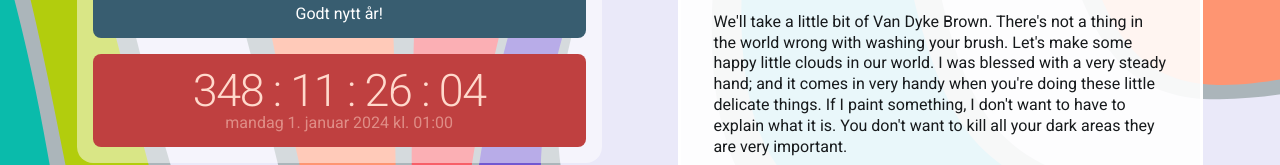
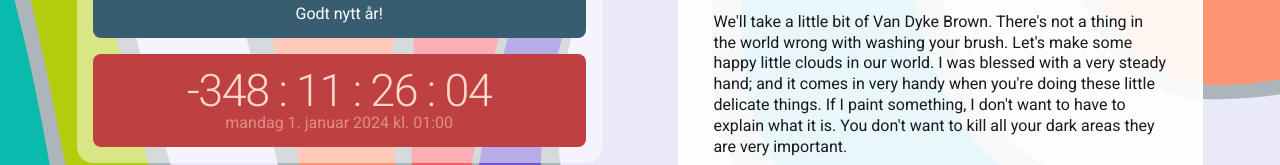
Before and after one commit to christian2022-kodehode/winter-project-2022, a React (Create React App) app: page / in a window 1280 px wide. Shown: the part 355-520 px from the top of the page. Built offline with nearby package versions, Linux system fonts and the light colour scheme.

Commit message:
Fixed some adjustments for time zone.

```diff
--- a/src/components/Timer.jsx
+++ b/src/components/Timer.jsx
@@ -1,37 +1,43 @@
 import { useState, useEffect } from "react"
 
-export default function Timer (props) {
+export default function Timer( props ) {
 
-	function getTimeRemaining (time = props.channel.time) {
-		const total = Date.parse(time) - Date.parse(new Date())
-		const days		= Math.floor((total / 1000 / 60 / 60 / 24) % 365).toString().padStart(3,0)
-		const hours		= Math.floor((total / 1000 / 60 / 60) % 24).toString().padStart(2,0)
-		const minutes	= Math.floor((total / 1000 / 60) % 60).toString().padStart(2,0)
-		const seconds	= Math.floor((total / 1000) % 60).toString().padStart(2,0)
+	// Take provided time and adjust for user's time zone
+	const offsetTime = ( new Date().getTimezoneOffset() * 1000 * 60 ) + Date.parse( props.channel.time )
+
+	// Format time into a human readable countdown string
+	function getTimeRemaining(time = offsetTime) {
+		const total = time - Date.parse( new Date() )
+		const days		= Math.floor( ( total / 1000 / 60 / 60 / 24 ) % 365 ).toString().padStart( 3,0 )
+		const hours		= Math.floor( ( total / 1000 / 60 / 60 ) % 24 ).toString().padStart( 2,0 )
+		const minutes	= Math.floor( ( total / 1000 / 60 ) % 60 ).toString().padStart( 2,0 )
+		const seconds	= Math.floor( ( total / 1000 ) % 60 ).toString().padStart( 2,0 )
 		const formattedTime = `${days} : ${hours} : ${minutes} : ${seconds}`
 		return formattedTime
 	}
 
-	const [ timer, setTimer ] = useState ( getTimeRemaining () );
+	const [ timer, setTimer ] = useState( getTimeRemaining() )
 
-	useEffect (
+	// Refresh timer every second
+	useEffect(
 		() => {
-			setInterval (() => setTimer ( getTimeRemaining () ), 1000 );
+			setInterval( () => setTimer( getTimeRemaining() ), 1000 )
+			// todo: make timer stop at 0, and trigger end message
 		}
 	)
 
-	const options = {
+	// Format target date into human readable string
+	const dateOptions = {
+		hour12: false,
 		timeZone: "Europe/Oslo",
 		weekday: "long",
 		day: "numeric",
 		month: "long",
 		year: "numeric",
-		hour12: false,
 		hour: "2-digit",
 		minute: "2-digit"
 	}
-
-	const target = new Date(props.channel.time).toLocaleTimeString("no-NB", options)
+	const target = new Date( offsetTime ).toLocaleTimeString( "no-NB", dateOptions )
 
 	return (
 		<div className="container">
@@ -40,7 +46,7 @@ export default function Timer (props) {
 				<div className="countdown__description">{ props.channel.description }</div>
 			</div>
 			<div className="countdown__time">
-				<h2 className="countdown__now">{ timer }</h2>
+				<h2 className="countdown__now">-{ timer }</h2>
 				<div className="countdown__target">{ target }</div>
 			</div>
 		</div>
```
Also changed, not shown: src/components/Message.jsx (+5 -6 lines).
